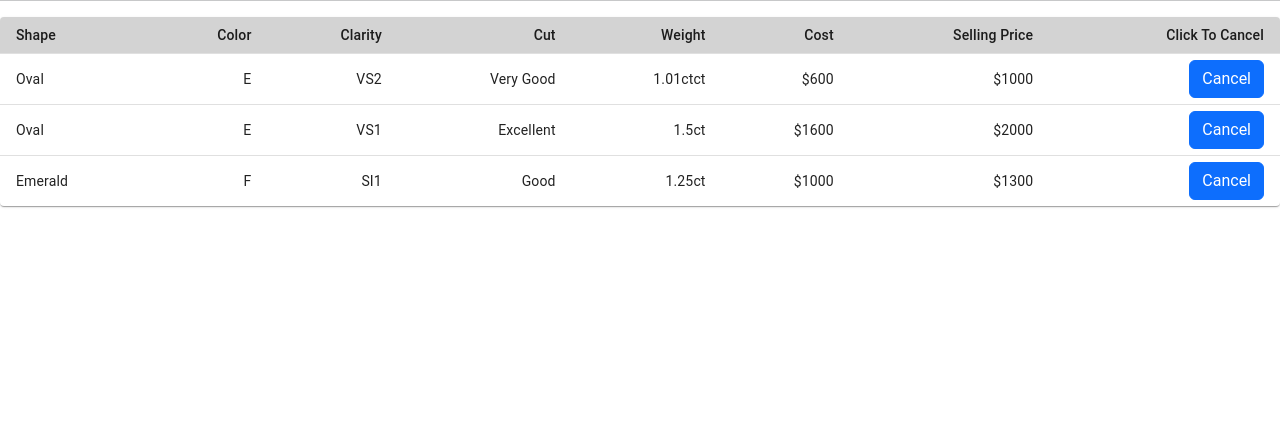
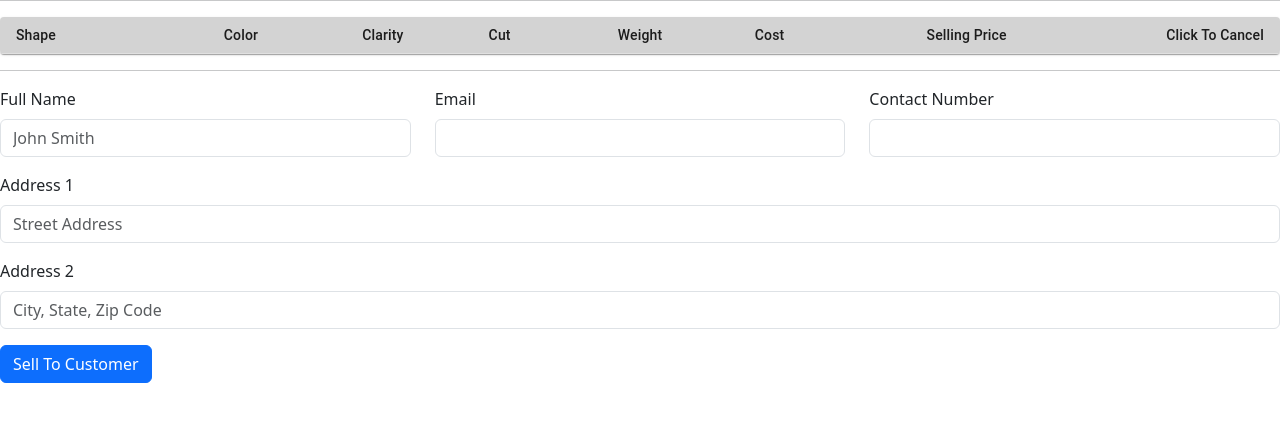
Before and after one commit to rmk129/phase-2-diamond-dashboard-final, a React (Create React App) app: page /selldashboard in a window 1280 px wide. Shown: the part 180-602 px from the top of the page. Built offline with nearby package versions, Linux system fonts and the light colour scheme; data requests are answered from the project's data file.

Commit message:
working on sellForm

```diff
--- a/db.json
+++ b/db.json
@@ -31,7 +31,7 @@
       "cost": "600",
       "price": "1000",
       "id": 7,
-      "sell": "Yes"
+      "sell": "No"
     },
     {
       "shape": "Oval",
@@ -42,7 +42,7 @@
       "cost": "1600",
       "price": "2000",
       "id": 9,
-      "sell": "Yes"
+      "sell": "No"
     },
     {
       "shape": "Emerald",
@@ -97,7 +97,7 @@
       "cost": "1000",
       "price": "1300",
       "id": 15,
-      "sell": "Yes"
+      "sell": "No"
     },
     {
       "shape": "Radiant",
--- a/src/components/App.js
+++ b/src/components/App.js
@@ -38,7 +38,7 @@ function App() {
               <StockDashboard sellDiamonds={sellDiamonds} setSellDiamonds={setSellDiamonds} allDiamonds={allDiamonds}/>
           </Route>
           <Route path="/selldashboard">
-              <SellDashboard sellDiamonds={sellDiamonds} allDiamonds={allDiamonds} setAllDiamonds={setAllDiamonds} />
+              <SellDashboard  allDiamonds={allDiamonds}  />
           </Route>
           <Route exact path="/">
               <Home/>
--- /dev/null
+++ b/src/components/SellDiamonds/SellCustomerForm.js
@@ -0,0 +1,45 @@
+import Button from 'react-bootstrap/Button';
+import Col from 'react-bootstrap/Col';
+import Form from 'react-bootstrap/Form';
+import Row from 'react-bootstrap/Row';
+
+function SellForm() {
+  return (
+    <Form>
+      <Row className="mb-3">
+        <Form.Group as={Col} controlId="formGridEmail">
+          <Form.Label>Full Name</Form.Label>
+          <Form.Control type="text" placeholder="John Smith" />
+        </Form.Group>
+
+        <Form.Group as={Col} controlId="formGridEmail">
+          <Form.Label>Email</Form.Label>
+          <Form.Control type="text"  />
+        </Form.Group>
+
+        <Form.Group as={Col} controlId="formGridEmail">
+          <Form.Label>Contact Number</Form.Label>
+          <Form.Control type="number"  />
+        </Form.Group>
+
+      </Row>
+
+      <Form.Group className="mb-3" controlId="formGridAddress1">
+        <Form.Label>Address 1</Form.Label>
+        <Form.Control type="text" placeholder="Street Address" />
+      </Form.Group>
+
+      <Form.Group className="mb-3" controlId="formGridAddress2">
+        <Form.Label>Address 2</Form.Label>
+        <Form.Control type="text" placeholder="City, State, Zip Code" />
+      </Form.Group>
+
+
+      <Button variant="primary" type="submit">
+        Sell To Customer
+      </Button>
+    </Form>
+  );
+}
+
+export default SellForm;
--- a/src/components/SellDiamonds/SellDashboard.js
+++ b/src/components/SellDiamonds/SellDashboard.js
@@ -1,5 +1,6 @@
 import React, {useState} from "react";
 import SellTable from "./SellTable";
+import SellForm from "./SellCustomerForm";
 
 
 function SellDashboard({allDiamonds}){
@@ -11,6 +12,8 @@ function SellDashboard({allDiamonds}){
             <h1>Sales Portal</h1>
             <hr/>
           <SellTable sellDiamonds={sellDiamonds} />
+            <hr/>
+            <SellForm/>
         </div>
 
 
--- a/src/components/StockDashboard/Table.js
+++ b/src/components/StockDashboard/Table.js
@@ -12,9 +12,9 @@ import Button from 'react-bootstrap/Button';
 
 export default function StockTable({newAllDiamonds2, sellDiamonds, setSellDiamonds}) {
 
-  function addSellDiamond(data){
-    setSellDiamonds(...sellDiamonds, data)
-  }
+  // function addSellDiamond(data){
+  //   setSellDiamonds(...sellDiamonds, data)
+  // }
 
 function handleSellClick(e){
 
@@ -38,9 +38,7 @@ function handleSellClick(e){
   .then(res => res.json())
   alert("Your Diamond has been added to your Sales Cart!")
 
-//   fetch('http://localhost:3000/diamonds/' + dia.id, {
-//   method: 'DELETE',
-// })
+
 e.target.parentNode.parentNode.remove();
 
 }
```
Also changed, not shown: src/components/SellDiamonds/SellTable.js (+0 -7 lines).
